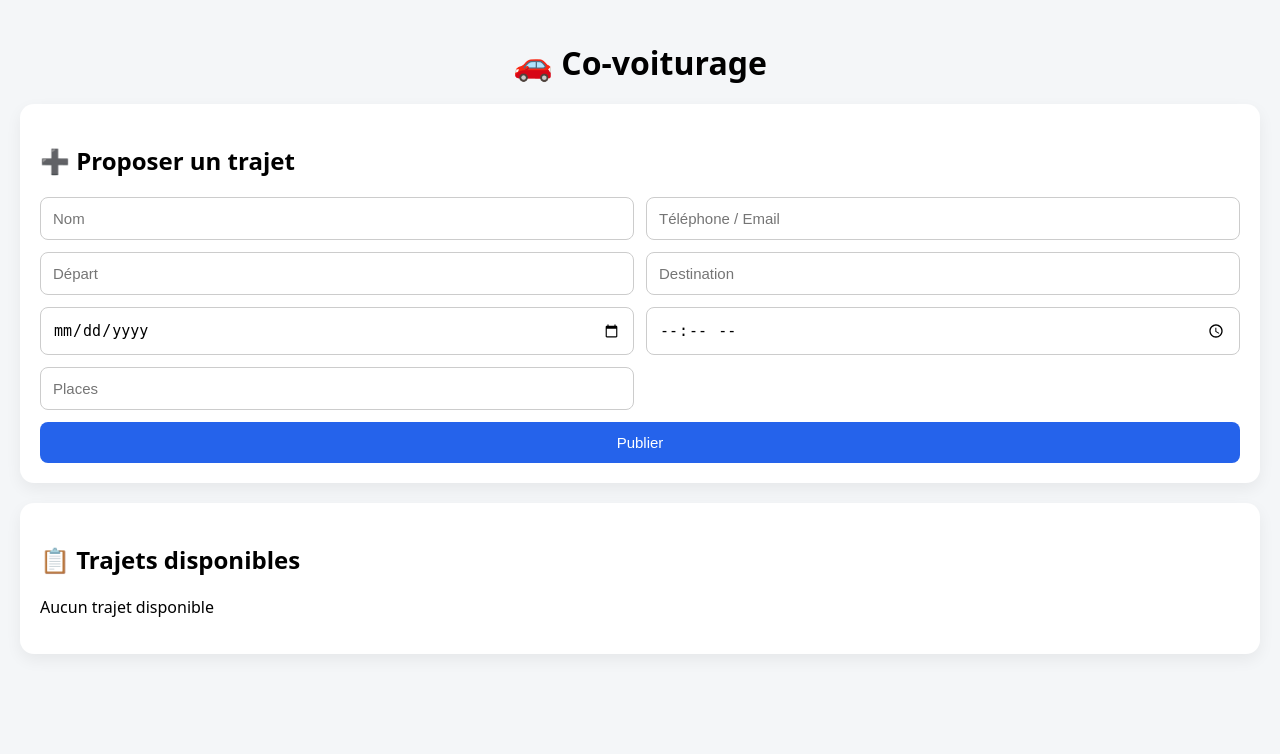
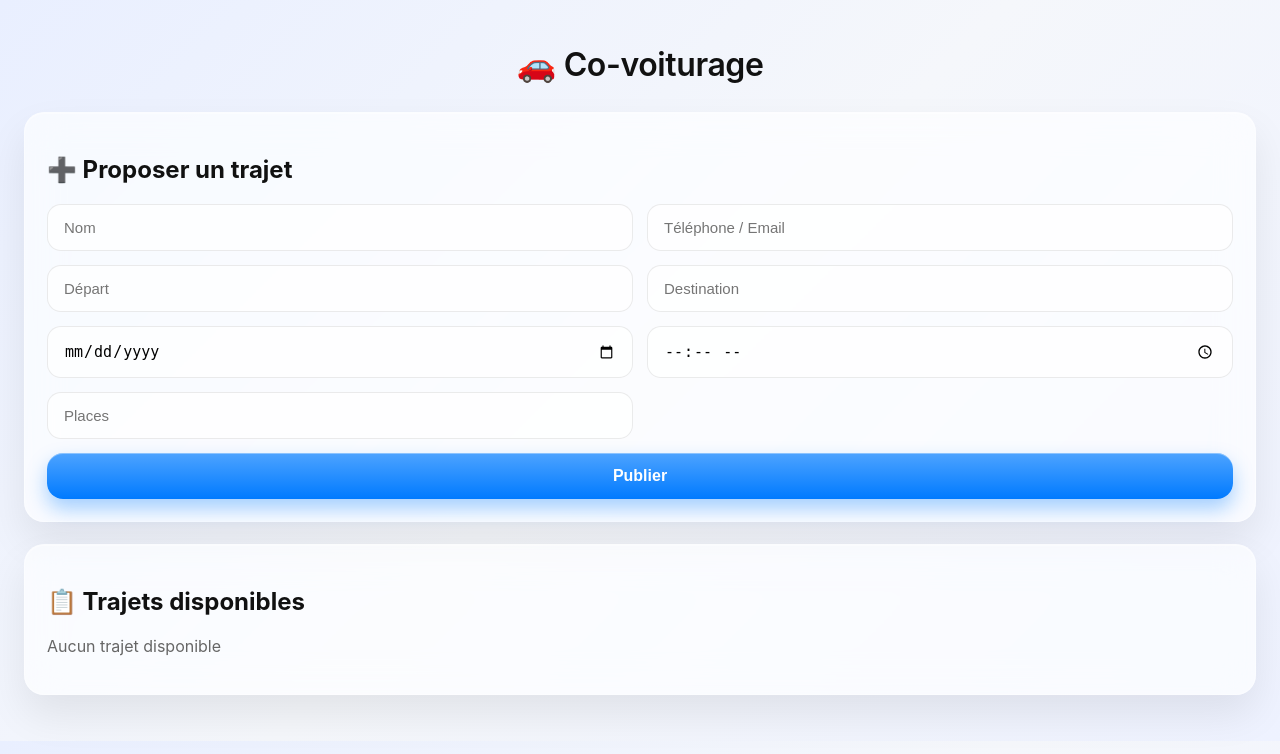
Before and after one commit to rahultankhiwale05/lechcovo, a Flask app: template templates/index.html in a window 1280 px wide. Shown: the top 754 px of the page. Run offline with Flask 3, Linux system fonts and the light colour scheme; the template is opened without the code that fills it, so the values that code supplies are empty.

Commit message:
re configured UI

```diff
--- a/templates/index.html
+++ b/templates/index.html
@@ -6,70 +6,150 @@
 <meta name="viewport" content="width=device-width, initial-scale=1">
 
 <style>
+:root {
+    --glass-bg: rgba(255, 255, 255, 0.65);
+    --glass-border: rgba(255, 255, 255, 0.35);
+    --accent: #007aff;
+    --danger: #ff3b30;
+    --text-main: #111;
+    --text-muted: #666;
+}
+
+/* ---------- GLOBAL ---------- */
 body {
-            font-family: system-ui, -apple-system, sans-serif;
-            background: #f4f6f8;
     margin: 0;
-            padding: 20px;
+    padding: 24px;
+    font-family: -apple-system, BlinkMacSystemFont, "SF Pro Text",
+                 "Segoe UI", Roboto, sans-serif;
+    background: linear-gradient(
+        135deg,
+        #e9efff,
+        #f5f7fb,
+        #eef2ff
+    );
+    color: var(--text-main);
 }
 
 h1 {
     text-align: center;
-            margin-bottom: 20px;
+    font-weight: 600;
+    letter-spacing: -0.4px;
+    margin-bottom: 28px;
 }
 
+/* ---------- GLASS CARD ---------- */
 .card {
-            background: white;
-            padding: 20px;
-            border-radius: 14px;
-            margin-bottom: 20px;
-            box-shadow: 0 6px 16px rgba(0,0,0,.06);
+    background: var(--glass-bg);
+    backdrop-filter: blur(18px) saturate(160%);
+    -webkit-backdrop-filter: blur(18px) saturate(160%);
+    border: 1px solid var(--glass-border);
+    border-radius: 20px;
+    padding: 22px;
+    margin-bottom: 22px;
+    box-shadow:
+        0 20px 40px rgba(0,0,0,.08),
+        inset 0 1px 0 rgba(255,255,255,.4);
 }
 
+/* ---------- FORM ---------- */
 .grid {
     display: grid;
     grid-template-columns: 1fr 1fr;
-            gap: 12px;
+    gap: 14px;
 }
 
-        input, button {
-            padding: 12px;
-            border-radius: 8px;
-            border: 1px solid #ccc;
+input {
+    appearance: none;
+    padding: 14px 16px;
+    border-radius: 14px;
+    border: 1px solid rgba(0,0,0,.08);
+    background: rgba(255,255,255,.7);
     font-size: 15px;
+    transition: all .25s ease;
 }
 
+input:focus {
+    outline: none;
+    border-color: var(--accent);
+    box-shadow: 0 0 0 4px rgba(0,122,255,.15);
+    background: white;
+}
+
+/* ---------- BUTTON ---------- */
 button {
-            background: #2563eb;
+    grid-column: span 2;
+    padding: 14px;
+    border-radius: 16px;
+    border: none;
+    background: linear-gradient(180deg, #4da3ff, #007aff);
     color: white;
-            border: none;
+    font-size: 16px;
+    font-weight: 600;
     cursor: pointer;
-            grid-column: span 2;
+    box-shadow:
+        0 10px 20px rgba(0,122,255,.35),
+        inset 0 1px 0 rgba(255,255,255,.35);
+    transition: transform .15s ease, box-shadow .15s ease;
 }
 
 button:hover {
-            background: #1e40af;
+    transform: translateY(-1px);
+    box-shadow:
+        0 14px 28px rgba(0,122,255,.45);
 }
 
+button:active {
+    transform: scale(.98);
+}
+
+/* ---------- RIDES ---------- */
 .ride {
-            border-left: 5px solid #2563eb;
-            padding: 14px;
-            margin-bottom: 12px;
-            background: white;
-            border-radius: 10px;
+    background: rgba(255,255,255,.75);
+    backdrop-filter: blur(14px);
+    border-radius: 18px;
+    padding: 16px;
+    margin-bottom: 14px;
+    border: 1px solid rgba(0,0,0,.05);
+    box-shadow: 0 10px 20px rgba(0,0,0,.08);
+    animation: fadeIn .35s ease;
+}
+
+.ride strong {
+    font-size: 16px;
 }
 
 .ride small {
-            color: #555;
+    color: var(--text-muted);
+    display: block;
+    margin-top: 4px;
 }
 
 .delete {
-            color: #dc2626;
+    display: inline-block;
+    margin-top: 6px;
+    color: var(--danger);
+    font-size: 14px;
     text-decoration: none;
-            font-size: 14px;
 }
 
-        @media (max-width: 700px) {
+.delete:hover {
+    text-decoration: underline;
+}
+
+/* ---------- ANIMATIONS ---------- */
+@keyframes fadeIn {
+    from {
+        opacity: 0;
+        transform: translateY(8px);
+    }
+    to {
+        opacity: 1;
+        transform: none;
+    }
+}
+
+/* ---------- MOBILE ---------- */
+@media (max-width: 720px) {
     .grid {
         grid-template-columns: 1fr;
     }
@@ -104,18 +184,18 @@
     {% if rides %}
         {% for r in rides %}
             <div class="ride">
-                <strong>{{ r.departure }} → {{ r.destination }}</strong><br>
+                <strong>{{ r.departure }} → {{ r.destination }}</strong>
                 <small>
-                    🕒 {{ r.date }} à {{ r.time }} |
-                    👤 {{ r.name }} |
+                    🕒 {{ r.date }} à {{ r.time }} ·
+                    👤 {{ r.name }} ·
                     💺 {{ r.seats }} place(s)
-                </small><br>
+                </small>
                 📞 {{ r.contact }}<br>
                 <a class="delete" href="/delete/{{ r.id }}/{{ r.secret }}">Supprimer</a>
             </div>
         {% endfor %}
     {% else %}
-        <p>Aucun trajet disponible</p>
+        <p style="color:#666;">Aucun trajet disponible</p>
     {% endif %}
 </div>
 
```
Lines whose indentation alone changed are shown as unchanged.
